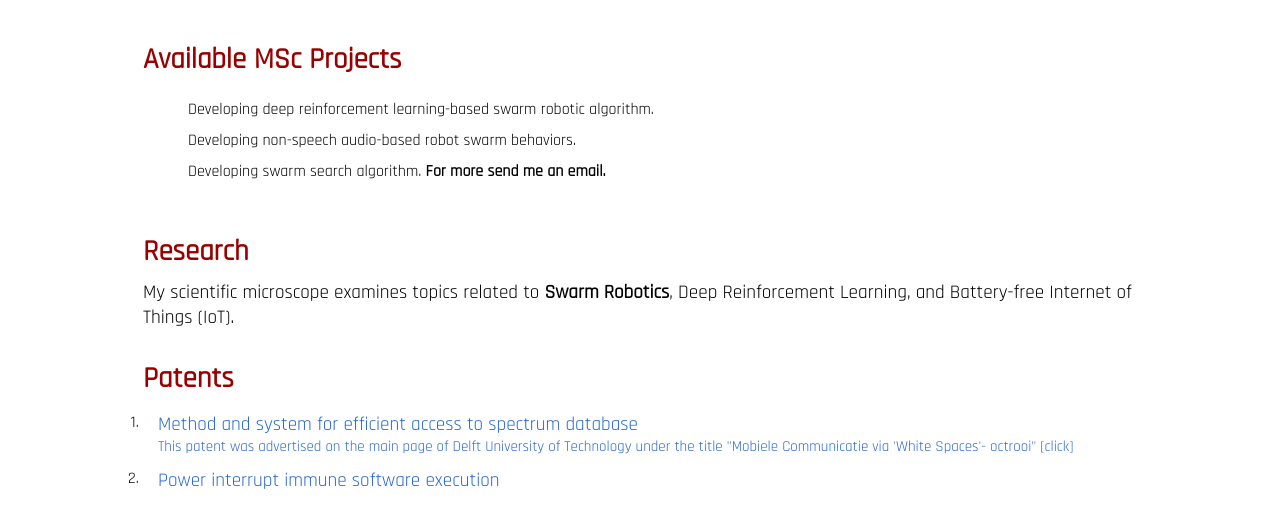
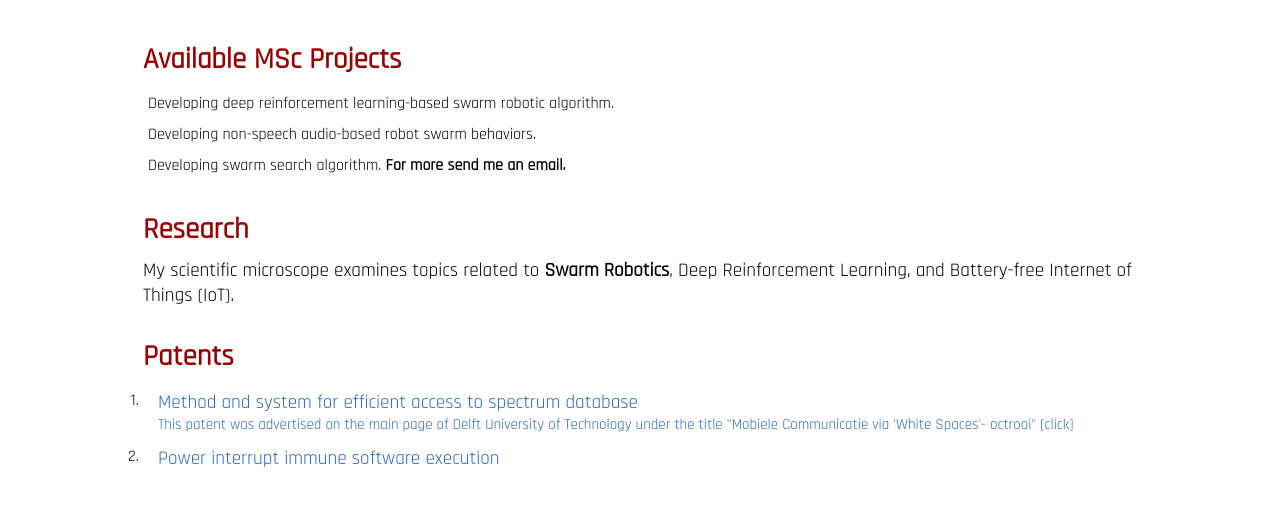
Before and after one commit to amjadmajid/amjadmajid.github.io, a plain HTML site: page index.html in a window 1280 px wide. Shown: the part 222-733 px from the top of the page. Drawn offline with Linux system fonts and the light colour scheme.

Commit message:
remove margin/padding from ul

```diff
--- a/css/style.css
+++ b/css/style.css
@@ -1,5 +1,5 @@
 
-body, html, a,p, ol, div, img{
+body, html, a,p, ol, ul, div, img{
     margin:0px;
 	padding: 0px;
 }
```
